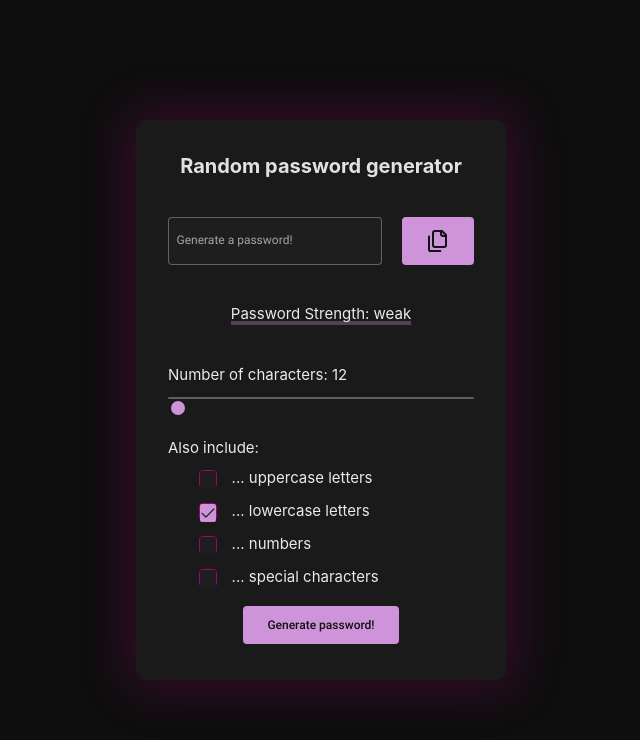
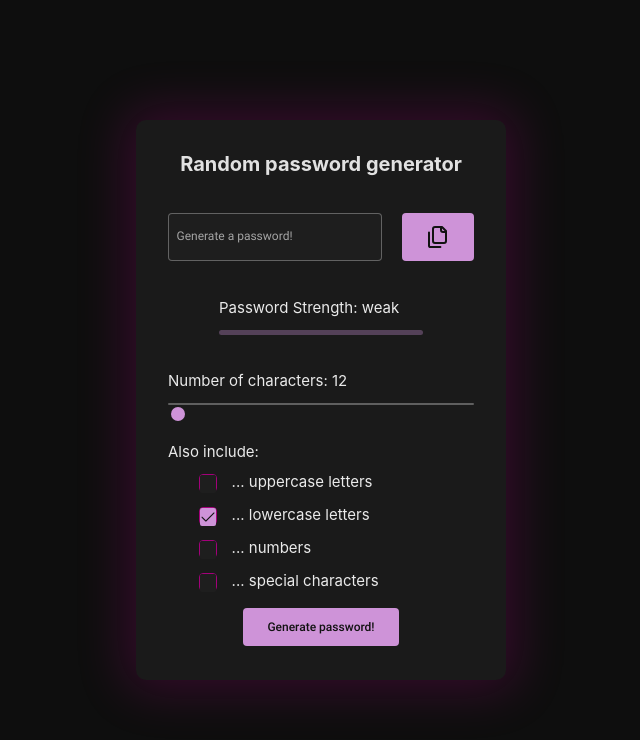
Before and after one commit to NollieChtn6/Password-Generator, a React (Vite) app: page / in a window 1280 px wide. Shown: the top 740 px of the page, without its empty margins (319-959 px from the left). Built offline with nearby package versions, Linux system fonts and the light colour scheme.

Commit message:
create style and layout for progress bar

```diff
--- a/src/index.css
+++ b/src/index.css
@@ -88,6 +88,35 @@ main {
   }
 }
 
+.strength-container {
+  width: 60%;
+  display: flex;
+  flex-direction: column;
+  justify-content: space-around;
+  gap: 15px;
+}
+
+.password-strength-bar {
+  height: 5px;
+  border-radius: 5px;
+}
+
+.password-strength-bar .p-progressbar-value {
+  background-color: red;
+}
+
+.weak .p-progressbar-value {
+  background-color: red;
+}
+
+.medium .p-progressbar-value {
+  background-color: orange;
+}
+
+.strong .p-progressbar-value {
+  background-color: green;
+}
+
 .checkbox {
   border: #a3007a solid 1px;
   border-radius: 4px;
@@ -112,13 +141,13 @@ main {
 }
 
 .p-toast-message-success {
-  background-color: var(--primary-color) !important; /* Utilisation de la couleur rose */
+  background-color: var(--primary-color) !important;
   color: white;
   width: 200px;
   height: 100%;
   display: flex;
   align-items: center;
-  justify-content: space-between; /* Répartition équitable des éléments */
+  justify-content: space-between;
   padding: 10px;
   font-size: 1rem;
   border-radius: 8px;
```
